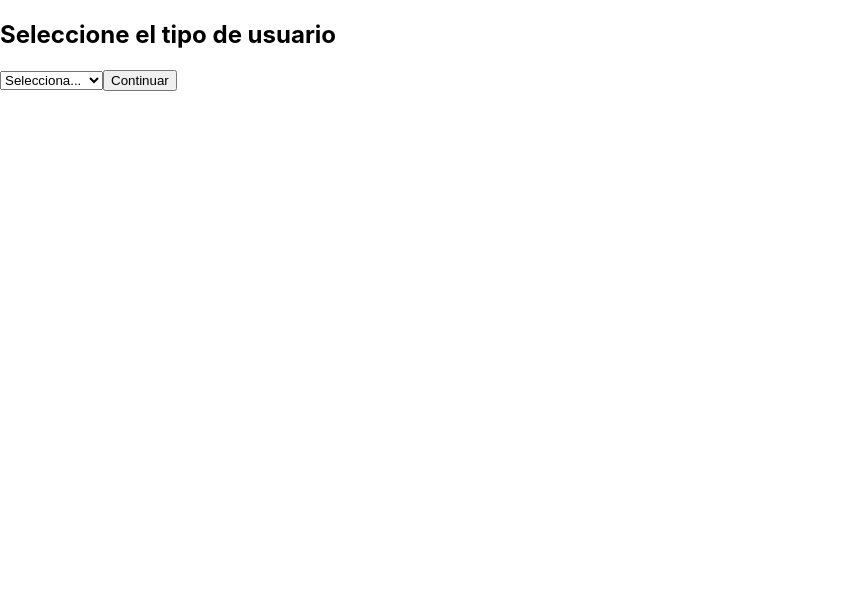
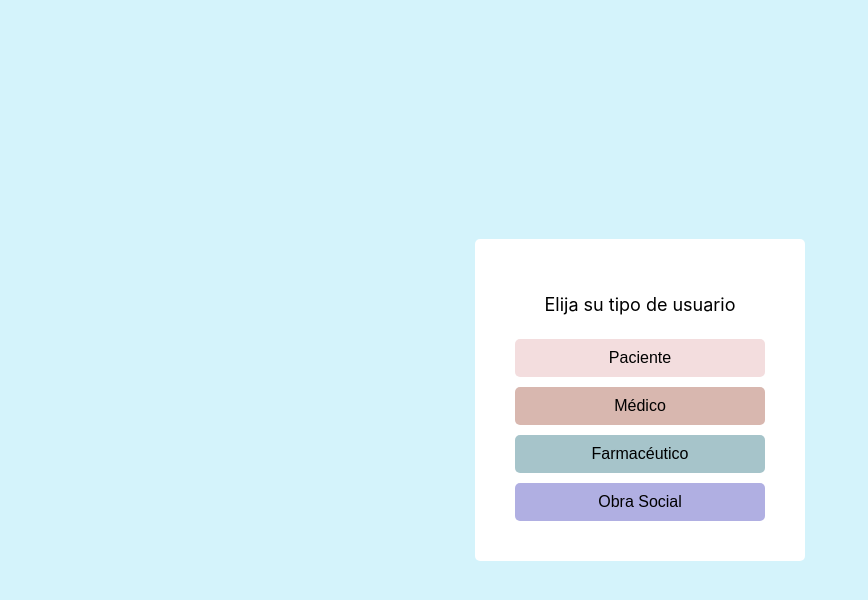
Before and after one commit to aaraya0/prescryption_v2, a React (Create React App) app in the folder prescryption_frontend/: page / in a window 1280 px wide. Shown: the top 600 px of the page, without its empty margins (0-868 px from the left). Built offline with nearby package versions, Linux system fonts and the light colour scheme.

Commit message:
Estilos para el menu de usuarios y cambio en su js

```diff
--- a/prescryption_frontend/src/components/Login.js
+++ b/prescryption_frontend/src/components/Login.js
@@ -1,6 +1,7 @@
 import React, { useState } from 'react';
 import { useNavigate } from 'react-router-dom';
 import axios from 'axios';
+import "./styles.css"
 
 function Login() {
     const [nid, setNid] = useState('');
@@ -50,13 +51,15 @@ function Login() {
     };
 
     return (
-        <div>
-            <h2>Login</h2>
-            <input type="text" placeholder="DNI" value={nid} onChange={e => setNid(e.target.value)} />
-            <input type="password" placeholder="Password" value={password} onChange={e => setPassword(e.target.value)} />
-            <button onClick={handleLogin}>Login</button>
+        <div className="formLogin">
+            <h2 className="loginTitle">Iniciar Sesión</h2>
+            <p className="buttonTitle">DNI</p>
+            <input className="loginButton" type="text" placeholder="DNI (sin puntos)" value={nid} onChange={e => setNid(e.target.value)} />
+            <p className="buttonTitle">Contraseña</p>
+            <input type="password" placeholder="Contraseña" value={password} onChange={e => setPassword(e.target.value)} />
+            <button className="loginButton" onClick={handleLogin}>Ingresar</button>
             <p>
-                ¿No tienes cuenta? <button onClick={handleRegister}>Regístrate</button>
+                ¿No tenés una cuenta? <button onClick={handleRegister}>Registrate</button>
             </p>
         </div>
     );
--- a/prescryption_frontend/src/components/MainMenu.js
+++ b/prescryption_frontend/src/components/MainMenu.js
@@ -1,30 +1,24 @@
-import React, { useState } from 'react';
+import React from 'react';
 import { useNavigate } from 'react-router-dom';
+import './styles.css';
 
 function MainMenu() {
-    const [userType, setUserType] = useState('');
     const navigate = useNavigate();
 
-    const handleSelection = () => {
-        if (userType) {
-            document.cookie = `userType=${userType}; path=/`; // Guardar en cookie
-            navigate('/login'); // Redirigir a la pantalla de inicio de sesión
-        } else {
-            alert('Por favor, selecciona un tipo de usuario.');
-        }
+    const handleSelection = (userType) => {
+        document.cookie = `userType=${userType}; path=/`;
+        navigate('/login');
     };
 
     return (
-        <div>
-            <h2>Seleccione el tipo de usuario</h2>
-            <select value={userType} onChange={e => setUserType(e.target.value)}>
-                <option value="">Selecciona...</option>
-                <option value="medico">Médico</option>
-                <option value="farmaceutico">Farmacéutico</option>
-                <option value="paciente">Paciente</option>
-                <option value="obra_social">Obra Social</option>
-            </select>
-            <button onClick={handleSelection}>Continuar</button>
+        <div className="formUserOptions">
+            <h2 className="title">Elija su tipo de usuario</h2>
+            <div className="buttons">
+                <button className="patientButton" onClick={() => handleSelection('paciente')}>Paciente</button>
+                <button className="doctorsButton" onClick={() => handleSelection('medico')}>Médico</button>
+                <button className="pharmacistButton" onClick={() => handleSelection('farmaceutico')}>Farmacéutico</button>
+                <button className="osButton" onClick={() => handleSelection('obra_social')}>Obra Social</button>
+            </div>
         </div>
     );
 }
--- /dev/null
+++ b/prescryption_frontend/src/components/styles.css
@@ -0,0 +1,85 @@
+body, html {
+    height: 100%;
+    margin: 0;
+    display: flex;
+    justify-content: center;
+    align-items: center;
+}
+
+.formUserOptions {
+    background-color: white;
+    padding: 40px;
+    border-radius: 5px;
+    display: flex;
+    flex-direction: column;
+    gap: 10px;
+    width: 250px;
+    margin: 0 auto;
+}
+
+.formLogin {
+    background-color: white;
+    padding: 40px;
+    border-radius: 5px;
+    display: flex;
+    flex-direction: column;
+    gap: 10px;
+    width: 300px;
+    margin: 0 auto;
+}
+
+.formUserOptions .buttons {
+    display: flex;
+    flex-direction: column;
+    gap: 10px;
+}
+.formlogin .loginButton{
+    display: flex;
+    flex-direction: column;
+    gap: 10px;
+}
+
+.formUserOptions .title {
+    font-size: 18px;
+    font-weight: normal;
+    text-align: center;
+}
+
+.formLogin .loginTitle {
+    font-size: 28px;
+    font-weight: bold;
+    text-align: center;
+}
+.formLogin .buttonTitle {
+    font-size: 18px;
+    font-weight: bolder;
+}
+
+.formUserOptions button {
+    border: none;
+    border-radius: 5px;
+    padding: 10px 10px;
+    font-size: 16px;
+    cursor: pointer;
+    color: black;
+}
+
+.formUserOptions .doctorsButton {
+    background-color: #D8B7AF;
+}
+
+.formUserOptions .patientButton {
+    background-color: #F3DDDE;
+}
+
+.formUserOptions .pharmacistButton {
+    background-color: #A6C4CA;
+}
+
+.formUserOptions .osButton {
+    background-color: #B0AFE2;
+}
+
+.formUserOptions button:hover {
+    font-weight: bolder;
+}
--- a/prescryption_frontend/src/index.css
+++ b/prescryption_frontend/src/index.css
@@ -5,6 +5,7 @@ body {
     sans-serif;
   -webkit-font-smoothing: antialiased;
   -moz-osx-font-smoothing: grayscale;
+  background-color: #D4F3FB;
 }
 
 code {
```
Also changed, not shown: 1 other file (tests, documents, lock files or other folders).
